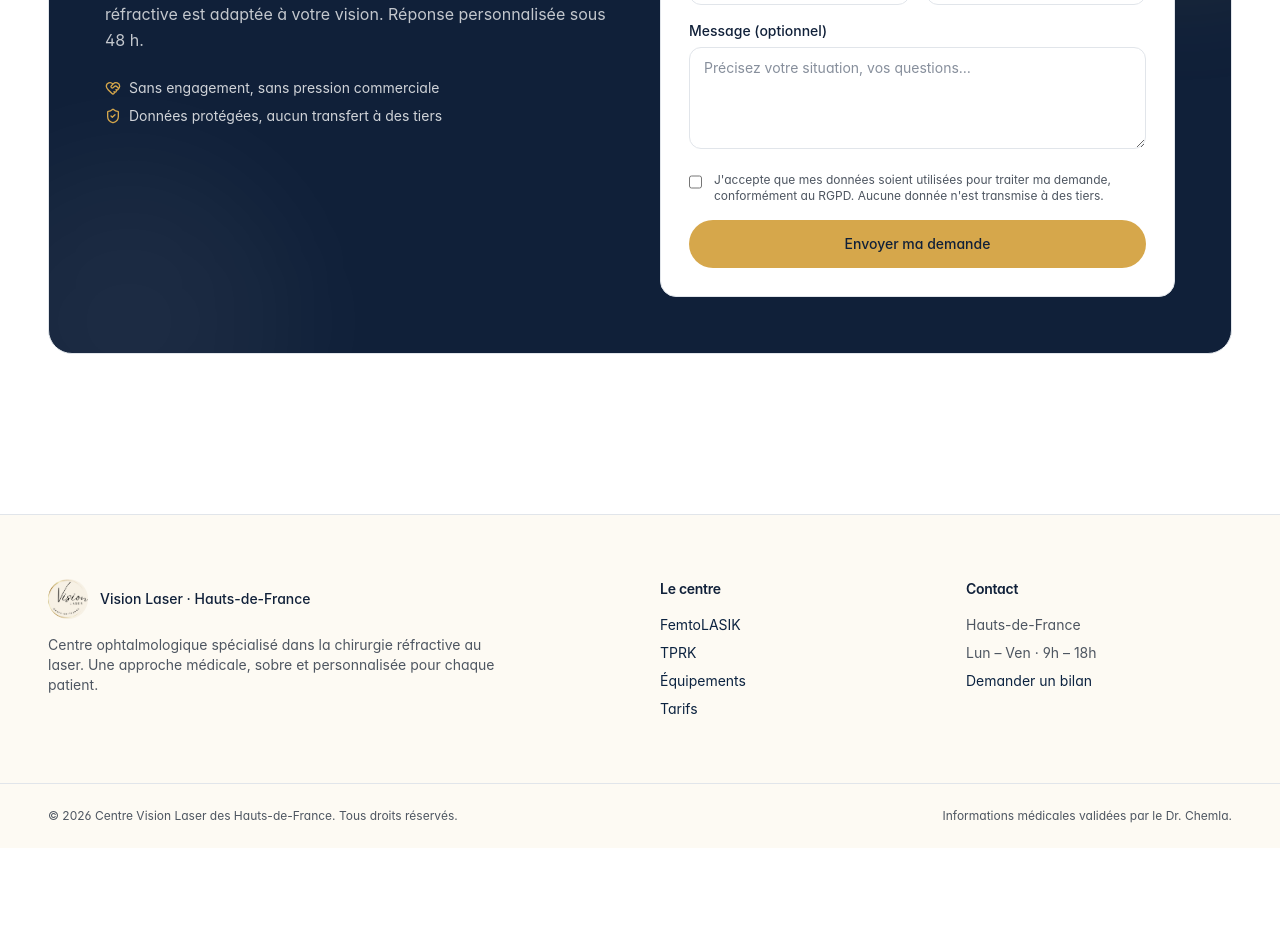
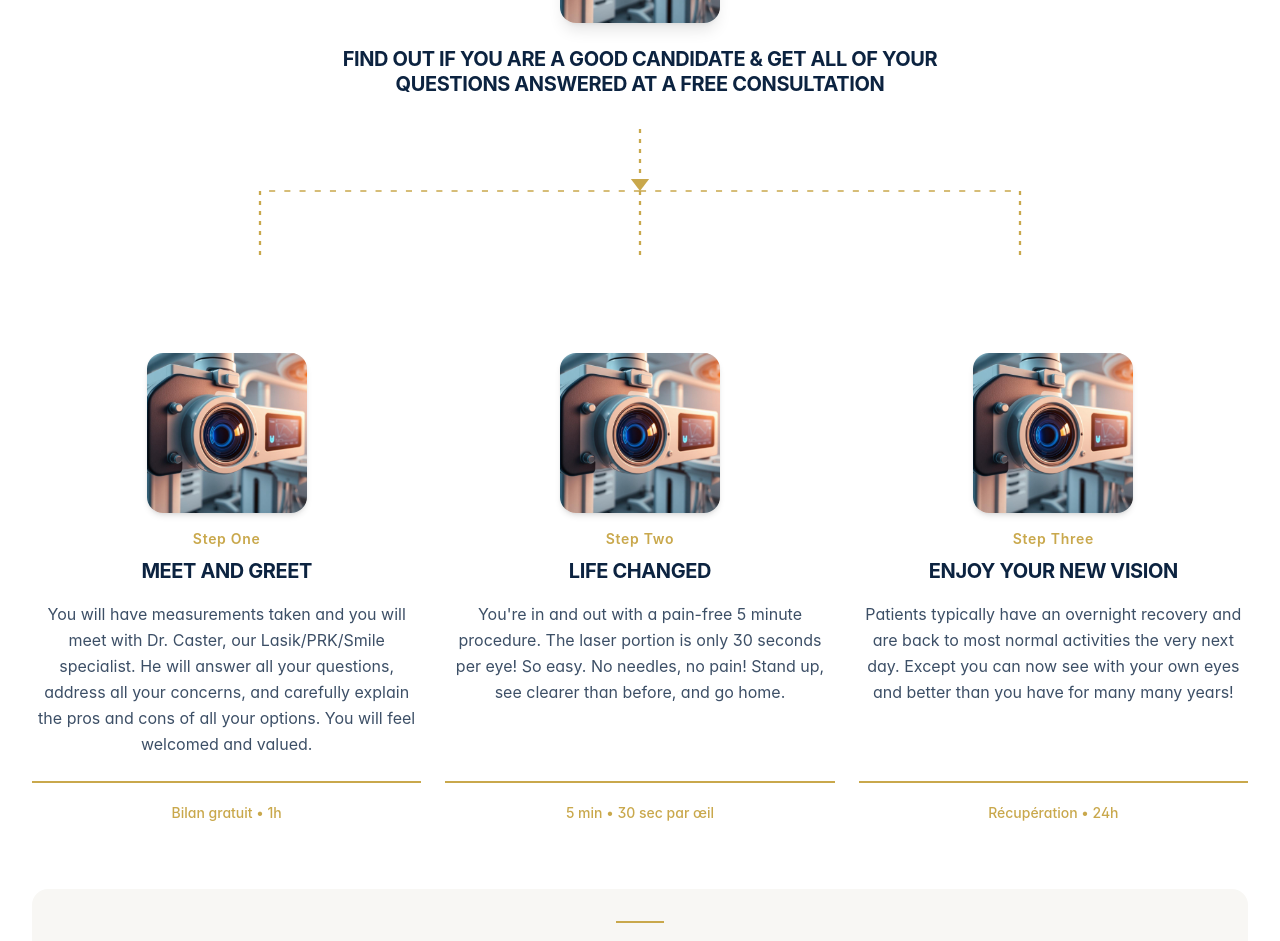
Before and after one commit to VISION-LASER/VisionLaser, a React (Vite) app: page / in a window 1280 px wide. Shown: the part 5540-6481 px from the top of the page. Before the commit the page ends 6388 px from the top, so only its background shows below. Built offline with nearby package versions, Linux system fonts and the light colour scheme.

Commit message:
Interface

```diff
--- /dev/null
+++ b/src/components/user/DifferentesEtapes/DifferentesEtapesSection.tsx
@@ -0,0 +1,265 @@
+// import React from "react";
+// import { Link } from "react-router-dom";
+// import { DEFECTS } from "../../../data/data";
+
+// const DifferentesEtapesSection: React.FC = () => (
+//   <section className="section">
+//     <div className="container-page">
+//       {/* Defect cards grid */}
+//       <div className="grid gap-6 md:grid-cols-2">
+//         {DEFECTS.map(({ name, description }, i) => (
+//           <article key={name} className="card-soft">
+//             <p className="eyebrow">0{i + 1}</p>
+//             <h3 className="mt-3">{name}</h3>
+//             <p className="mt-3 text-muted-foreground">{description}</p>
+//           </article>
+//         ))}
+//       </div>
+
+//       {/* Disclaimer banner */}
+//       <div className="mt-12 rounded-2xl border border-border bg-[color:var(--cream)] p-8 md:p-10">
+//         <p className="eyebrow">À retenirrrrrrrrrrrrrrrrr</p>
+//         <p className="mt-3 max-w-2xl text-navy">
+//           Aucun diagnostic ne peut être posé à distance. Le bilan visuel gratuit
+//           est l'étape indispensable pour évaluer votre profil et déterminer si
+//           une correction au laser est envisageable.
+//         </p>
+//         <h1>TESTETSETSTSSE</h1>
+//         <div className="mt-6">
+//           <Link to="/contact" className="btn-gold">
+//             Demander un bilan visuel gratuit
+//           </Link>
+//         </div>
+//       </div>
+//     </div>
+//   </section>
+// );
+
+// export default DifferentesEtapesSection;
+
+import React from "react";
+import { Link } from "react-router-dom";
+import laser from "../../../assets/laser-equipment.jpg";
+
+const DifferentesEtapesSection: React.FC = () => {
+  const steps = [
+    {
+      step: "Step One",
+      title: "MEET AND GREET",
+      description:
+        "You will have measurements taken and you will meet with Dr. Caster, our Lasik/PRK/Smile specialist. He will answer all your questions, address all your concerns, and carefully explain the pros and cons of all your options. You will feel welcomed and valued.",
+      info: "Bilan gratuit • 1h",
+    },
+    {
+      step: "Step Two",
+      title: "LIFE CHANGED",
+      description:
+        "You're in and out with a pain-free 5 minute procedure. The laser portion is only 30 seconds per eye! So easy. No needles, no pain! Stand up, see clearer than before, and go home.",
+      info: "5 min • 30 sec par œil",
+    },
+    {
+      step: "Step Three",
+      title: "ENJOY YOUR NEW VISION",
+      description:
+        "Patients typically have an overnight recovery and are back to most normal activities the very next day. Except you can now see with your own eyes and better than you have for many many years!",
+      info: "Récupération • 24h",
+    },
+  ];
+
+  return (
+    <section className="bg-white py-16 md:py-24">
+      <div className="container mx-auto px-4 md:px-8">
+
+        {/* Section avec photo centrale + phrase + flèches */}
+        <div className="relative mb-16">
+          {/* Photo centrale en haut */}
+          <div className="flex justify-center mb-6">
+            <div className="w-32 h-32 md:w-40 md:h-40 rounded-2xl overflow-hidden shadow-lg z-10 relative bg-white">
+              <img
+                src={laser}
+                alt="Centre Vision Laser"
+                className="w-full h-full object-cover"
+              />
+            </div>
+          </div>
+
+          {/* Phrase juste en dessous de la photo */}
+          <div className="text-center mb-8">
+            <h2
+              className="text-lg md:text-xl font-bold leading-tight"
+              style={{ color: "#0C2340" }}
+            >
+              FIND OUT IF YOU ARE A GOOD CANDIDATE & GET ALL OF YOUR
+              <br />
+              QUESTIONS ANSWERED AT A FREE CONSULTATION
+            </h2>
+          </div>
+
+          {/* Conteneur SVG pour la flèche avec polygone vers le bas */}
+          <div className="relative h-32 md:h-40 w-full">
+            <svg
+              className="absolute inset-0 w-full h-full"
+              viewBox="0 0 800 160"
+              preserveAspectRatio="none"
+              style={{ pointerEvents: "none" }}
+            >
+              {/* Ligne verticale qui descend de la phrase - fine et pointillée */}
+              <line
+                x1="400"
+                y1="0"
+                x2="400"
+                y2="50"
+                stroke="#C9A84C"
+                strokeWidth="1.5"
+                strokeDasharray="4 6"
+              />
+
+              {/* Polygone (pointe de flèche) vers le bas */}
+              <polygon
+                points="394,50 400,62 406,50"
+                fill="#C9A84C"
+              />
+
+              {/* Ligne horizontale vers la gauche - fine et pointillée */}
+              <line
+                x1="400"
+                y1="62"
+                x2="150"
+                y2="62"
+                stroke="#C9A84C"
+                strokeWidth="1.5"
+                strokeDasharray="4 6"
+              />
+
+              {/* Ligne horizontale vers la droite - fine et pointillée */}
+              <line
+                x1="400"
+                y1="62"
+                x2="650"
+                y2="62"
+                stroke="#C9A84C"
+                strokeWidth="1.5"
+                strokeDasharray="4 6"
+              />
+
+              {/* Ligne verticale vers la gauche - fine et pointillée */}
+              <line
+                x1="150"
+                y1="62"
+                x2="150"
+                y2="130"
+                stroke="#C9A84C"
+                strokeWidth="1.5"
+                strokeDasharray="4 6"
+              />
+
+              {/* Ligne verticale vers le centre - fine et pointillée */}
+              <line
+                x1="400"
+                y1="62"
+                x2="400"
+                y2="130"
+                stroke="#C9A84C"
+                strokeWidth="1.5"
+                strokeDasharray="4 6"
+              />
+
+              {/* Ligne verticale vers la droite - fine et pointillée */}
+              <line
+                x1="650"
+                y1="62"
+                x2="650"
+                y2="130"
+                stroke="#C9A84C"
+                strokeWidth="1.5"
+                strokeDasharray="4 6"
+              />
+            </svg>
+          </div>
+        </div>
+
+        {/* 3 colonnes horizontales */}
+        <div className="grid grid-cols-1 md:grid-cols-3 gap-8 md:gap-6 mb-16">
+          {steps.map((step, index) => (
+            <div key={index} className="flex flex-col h-full">
+              {/* Photo en bas */}
+              <div className="flex justify-center mb-4">
+                <div className="w-32 h-32 md:w-40 md:h-40 rounded-2xl overflow-hidden shadow-md">
+                  <img
+                    src={laser}
+                    alt={step.title}
+                    className="w-full h-full object-cover"
+                  />
+                </div>
+              </div>
+
+              {/* Step One / Step Two / Step Three */}
+              <div
+                className="text-sm font-semibold tracking-wider text-center mb-2"
+                style={{ color: "#C9A84C" }}
+              >
+                {step.step}
+              </div>
+
+              {/* Titre principal */}
+              <h3
+                className="text-xl font-bold text-center mb-4"
+                style={{ color: "#0C2340" }}
+              >
+                {step.title}
+              </h3>
+
+              {/* Description */}
+              <p
+                className="text-base leading-relaxed text-center mb-6 flex-grow"
+                style={{ color: "#0C2340", opacity: 0.8 }}
+              >
+                {step.description}
+              </p>
+
+              {/* Informations en bas */}
+              <div
+                className="text-center pt-4 border-t-2"
+                style={{ borderColor: "#C9A84C" }}
+              >
+                <span
+                  className="text-sm font-medium"
+                  style={{ color: "#C9A84C" }}
+                >
+                  {step.info}
+                </span>
+              </div>
+            </div>
+          ))}
+        </div>
+
+        {/* Bandeau CTA en bas */}
+        <div
+          className="rounded-2xl p-8 text-center"
+          style={{ backgroundColor: "#F8F7F4" }}
+        >
+          <div
+            className="w-12 h-0.5 mx-auto mb-4"
+            style={{ backgroundColor: "#C9A84C" }}
+          />
+          <p className="text-sm mb-4" style={{ color: "#0C2340", opacity: 0.7 }}>
+            Prêt à voir clair ?
+          </p>
+          <Link to="/contact">
+            <button
+              className="px-8 py-3 rounded-full font-semibold transition-all duration-300 hover:shadow-lg"
+              style={{
+                backgroundColor: "#0C2340",
+                color: "white",
+              }}
+            >
+              DEMANDER UN BILAN VISUEL GRATUIT →
+            </button>
+          </Link>
+        </div>
+      </div>
+    </section>
+  );
+};
+
+export default DifferentesEtapesSection;
--- a/src/pages/user/HomePage.tsx
+++ b/src/pages/user/HomePage.tsx
@@ -8,6 +8,7 @@ import DoctorSection from "../../components/user/Accueil/DoctorSection";
 import TestimonialsSection from "../../components/user/Accueil/TestimonialsSection";
 import FaqSection from "../../components/user/Accueil/FaqSection";
 import CtaSection from "../../components/user/Accueil/CtaSection";
+import DifferentesEtapes from "../../components/user/DifferentesEtapes/DifferentesEtapesSection";
 import { Header } from "../../components/layout/Header";
 import Footer from "../../components/layout/Footer";
 import TprkEligibilitySection from "../../components/user/Tprk/TprkEligibilitySection";
@@ -33,7 +34,9 @@ const HomePage: React.FC = () => {
       <TestimonialsSection />
       <TprkEligibilitySection />
       <FaqSection />
+      <DifferentesEtapes/>
       <CtaSection />
+
       <Footer />
     </>
   );
```
